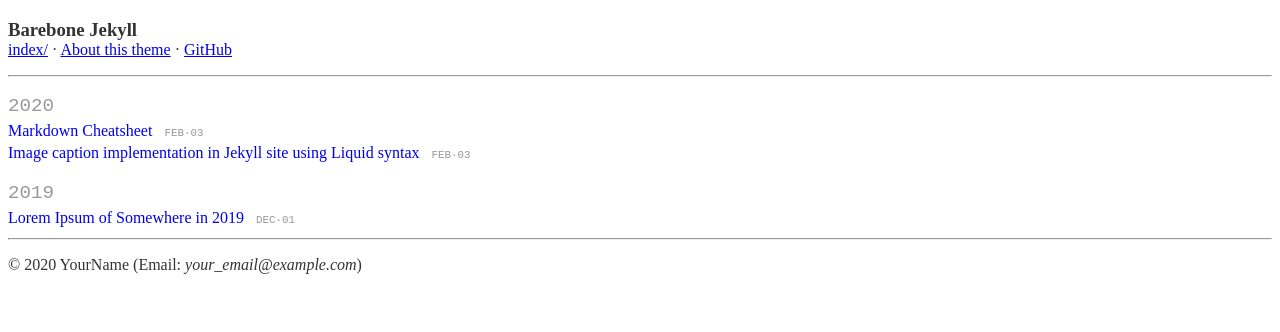
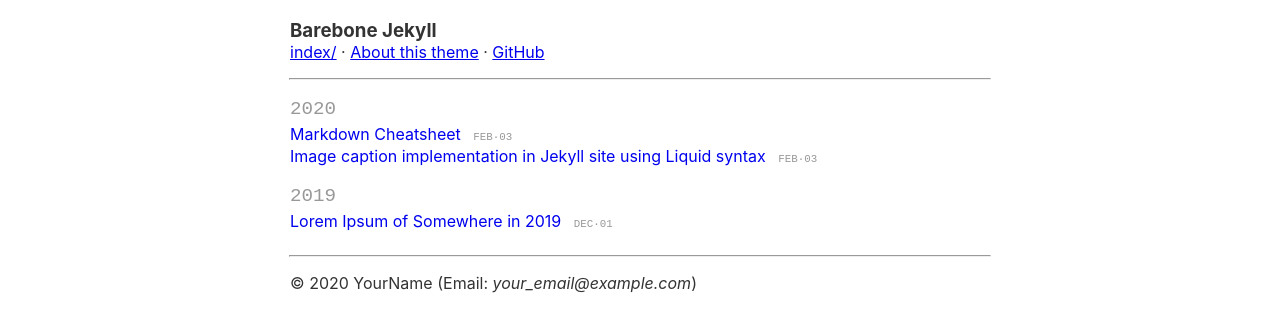
Before and after one commit to heiswayi/hn-barebone, a Jekyll site: the page built from index.html, in a window 1280 px wide. Shown: the top 332 px of the page. Built offline with Jekyll 4.4.1, drawn with Linux system fonts in a browser that asks for light colours.

Commit message:
Enhance a little style

```diff
--- a/_includes/head.html
+++ b/_includes/head.html
@@ -17,9 +17,16 @@
 <style>
   html,
   body {
-    font-family: serif;
+    font-family: -apple-system,BlinkMacSystemFont,"Segoe UI",Roboto,Oxygen,Ubuntu,Cantarell,"Open Sans","Helvetica Neue",sans-serif;
     line-height: normal;
     color: #333;
+  }
+  header, div#main, footer, hr {
+    margin: 0 auto;
+    max-width: 700px;
+  }
+  .highlighter-rouge {
+    overflow: auto;
   }
   header h3 {
     margin-bottom: 0;
--- a/index.html
+++ b/index.html
@@ -86,6 +86,7 @@
         </div>
 
     {% endfor %}
+    <br/>
     </div>
 
     {% include footer.html %}
```
